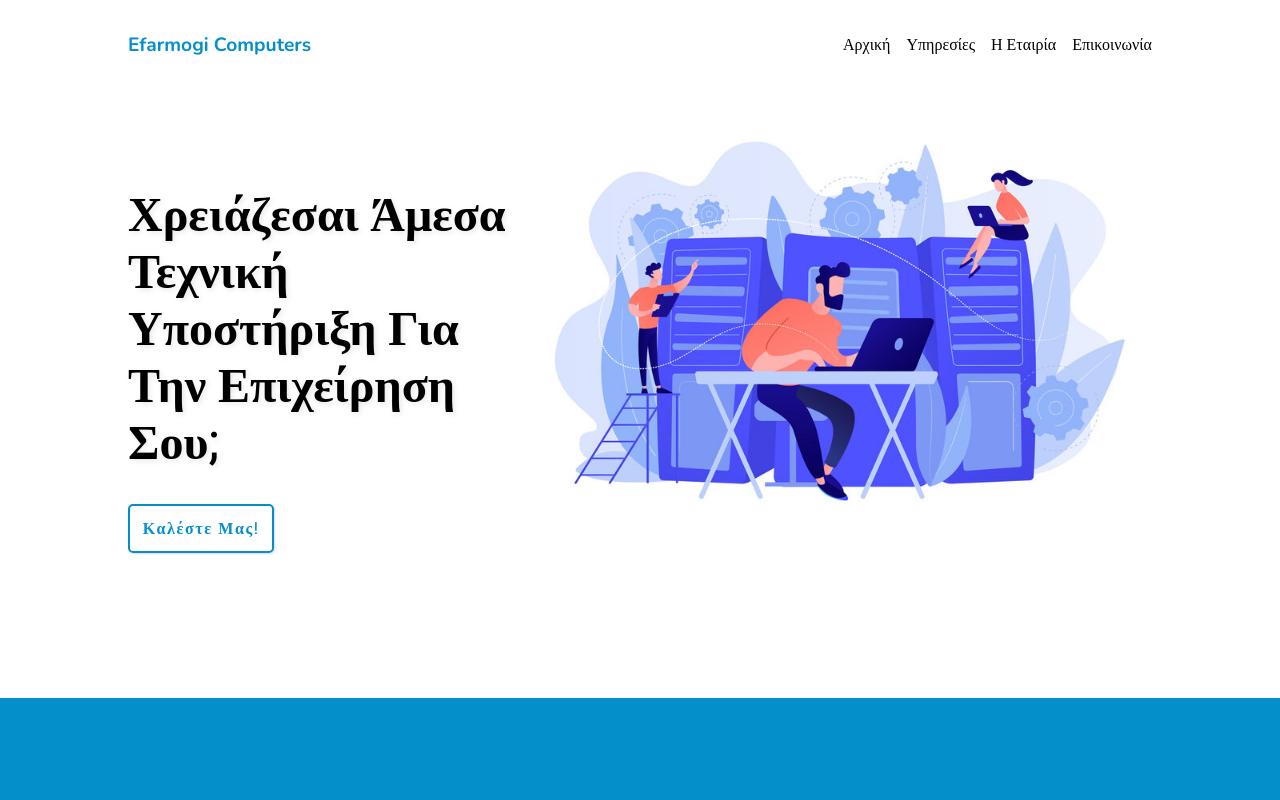
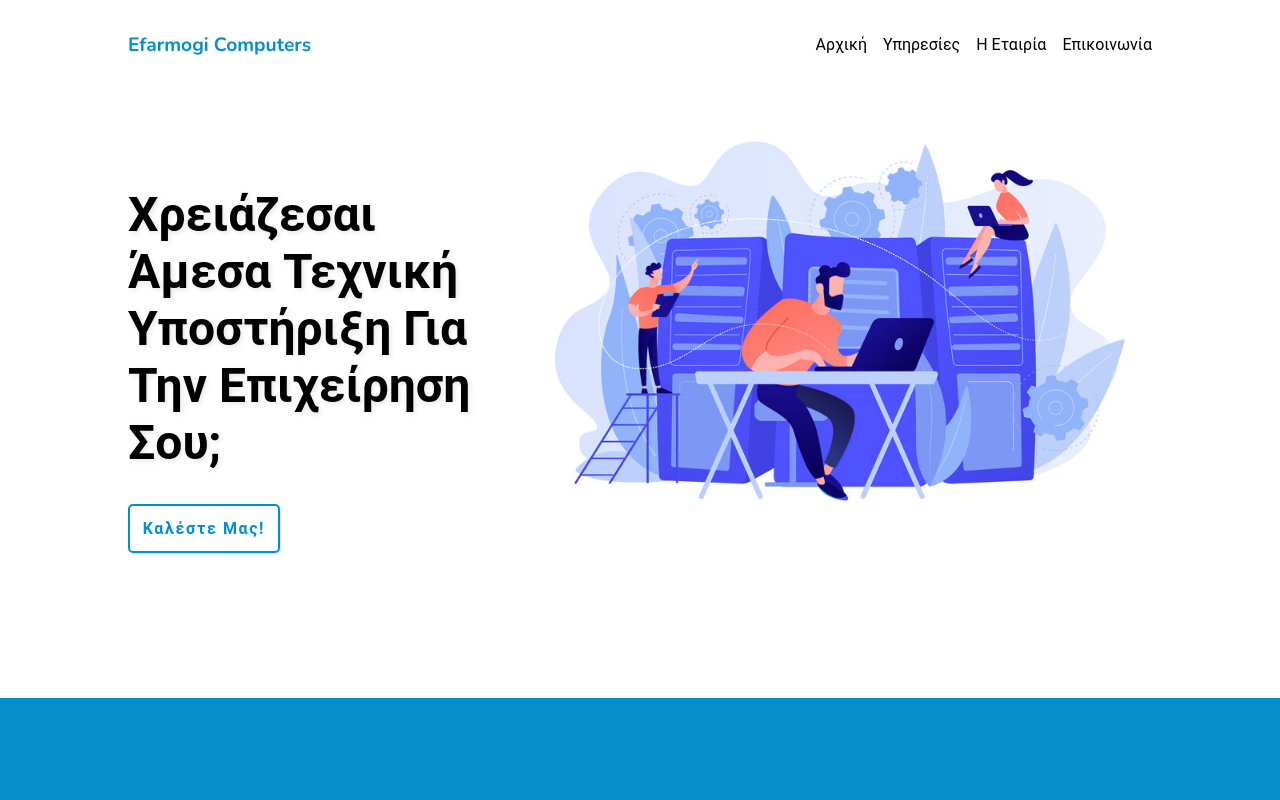
Before and after one commit to SamuelSub/efarmogi-computers, a Next.js app: page / in a window 1280 px wide. Shown: the top 800 px of the page. Built offline with nearby package versions, Linux system fonts and the light colour scheme.

Commit message:
removed font

```diff
--- a/pages/_document.js
+++ b/pages/_document.js
@@ -3,9 +3,9 @@ import Document, { Html, Head, Main, NextScript } from 'next/document'
 class MyDocument extends Document {
   render() {
     return (
-      <Html>
+      <Html lang="gr">
         <Head>
-        <link href="https://fonts.googleapis.com/css2?family=Roboto:wght@300&display=swap" rel="stylesheet" />
+          {/* <link href="https://fonts.googleapis.com/css2?family=Roboto:wght@300&display=swap" rel="stylesheet" /> */}
           <meta charSet="utf-8"/>
           <meta name="description" content="Website for it support in lesvos mytilene"/>
           <meta name="viewport" content="width=device-width"/>
```
